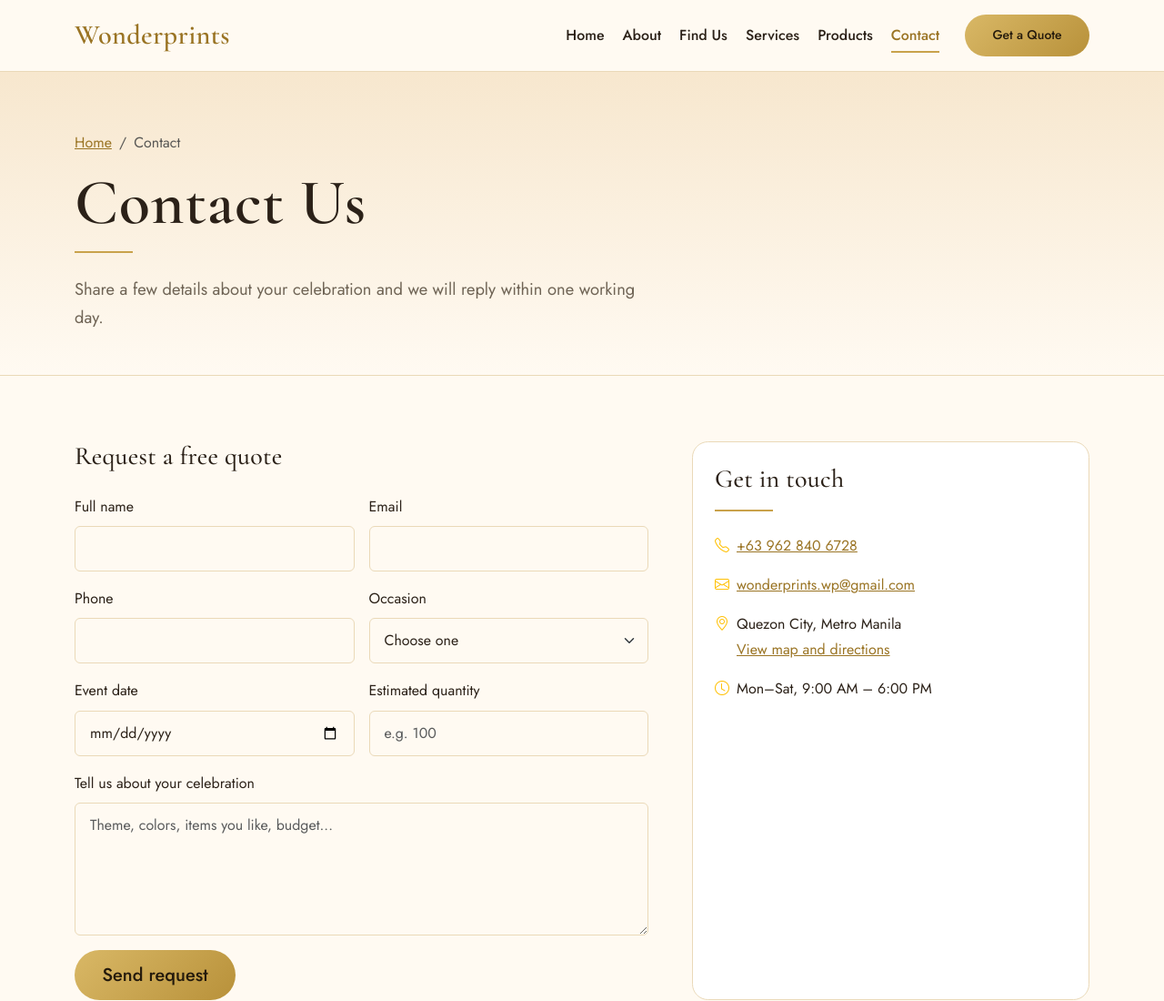
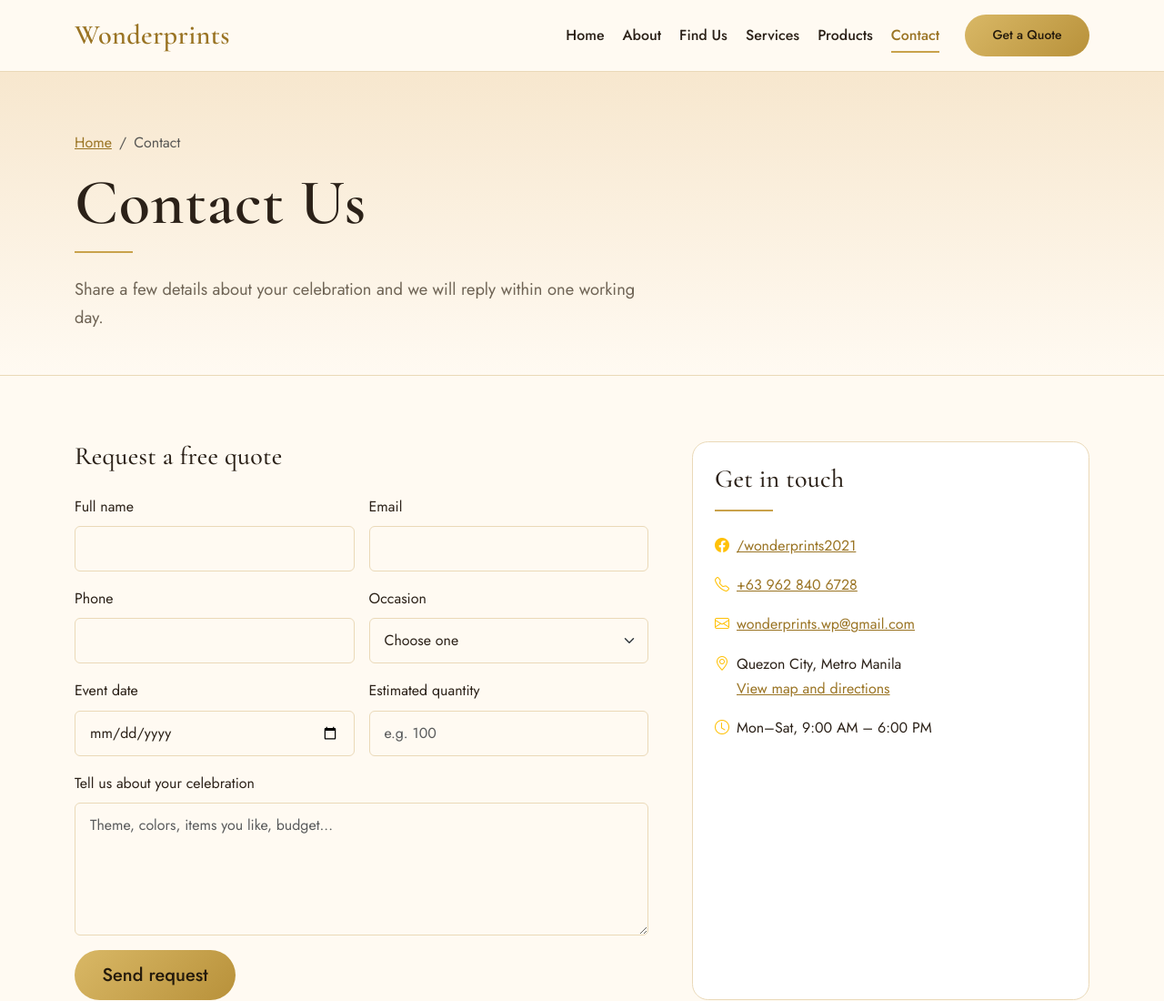
Before and after one commit to gefferxstorm/wonderprints.github.io, a plain HTML site: page contact.html in a window 1280 px wide. Shown: the top 1100 px of the page at 91% size. Drawn offline with nearby package versions, Linux system fonts and the light colour scheme.

Commit message:
Added FB page

```diff
--- a/contact.html
+++ b/contact.html
@@ -65,6 +65,7 @@
  </div>
  <div class="col-lg-5"><div class="card-gold p-4">
   <h2 class="h3">Get in touch</h2><div class="divider"></div>
+  <p><i class="bi bi-facebook text-warning me-2"></i><a href="https://www.facebook.com/wonderprints2021" target="_blank">/wonderprints2021</a></p>
   <p><i class="bi bi-telephone text-warning me-2"></i><a href="tel:+639628406728">+63 962 840 6728</a></p>
   <p><i class="bi bi-envelope text-warning me-2"></i><a href="mailto:wonderprints.wp@gmail.com">wonderprints.wp@gmail.com</a></p>
   <p><i class="bi bi-geo-alt text-warning me-2"></i>Quezon City, Metro Manila<br><a class="ms-4" href="map.html">View map and directions</a></p>
```
